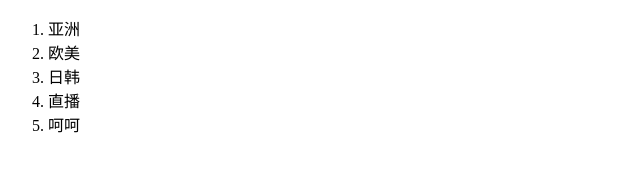
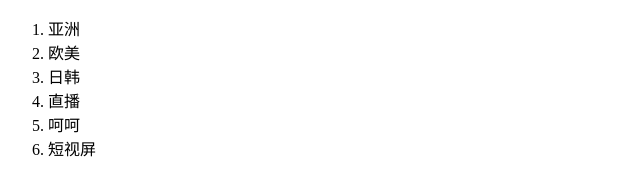
Before and after one commit to QiuPeng92/git_project, a plain HTML site: page index.html in a window 1280 px wide. Shown: the full height of the page, 0-640 px from the left. Drawn offline with Linux system fonts and the light colour scheme.

Commit message:
短视屏功能

```diff
--- a/index.html
+++ b/index.html
@@ -11,6 +11,7 @@
   <li>日韩</li>
   <li>直播</li>
   <li>呵呵</li>
+  <li>短视屏</li>
 </ol>
 
 </body>
```
